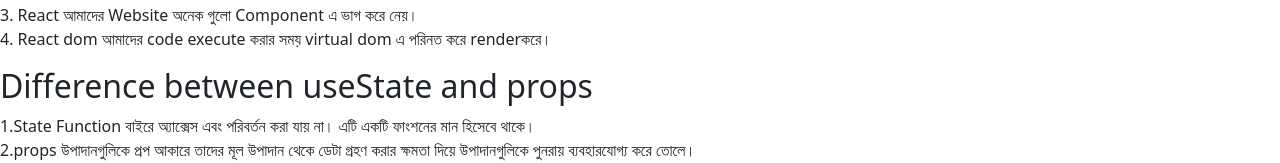
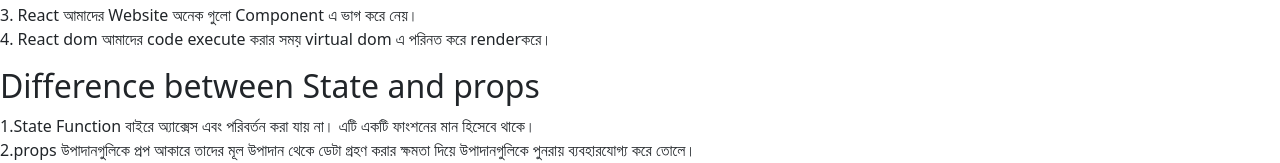
Before and after one commit to Anikroy7/heavy-metal-zone, a React (Create React App) app: page / in a window 1280 px wide. Shown: the part 2499-2662 px from the top of the page. Built offline with nearby package versions, Linux system fonts and the light colour scheme.

Commit message:
readme file test

```diff
--- a/src/Components/QnA/QnA.js
+++ b/src/Components/QnA/QnA.js
@@ -13,7 +13,7 @@
                 </p>
             </div>
             <div>
-                <h2>Difference between useState and props</h2>
+                <h2>Difference between State and props</h2>
                 1.State Function বাইরে অ্যাক্সেস এবং পরিবর্তন করা যায় না। এটি একটি ফাংশনের মান হিসেবে থাকে।<br />
                 2.props উপাদানগুলিকে প্রপ আকারে তাদের মূল উপাদান থেকে ডেটা গ্রহণ করার ক্ষমতা দিয়ে উপাদানগুলিকে পুনরায় ব্যবহারযোগ্য করে তোলে।<br />
                 3. স্টেট হল একটি ডেটা স্ট্রাকচার যা একটি কম্পোনেন্ট এ পাঠানোর   সময় একটি ডিফল্ট মান দিয়ে পাঠাতে হয়।<br />
```
Also changed, not shown: 1 other file (tests, documents, lock files or other folders).
